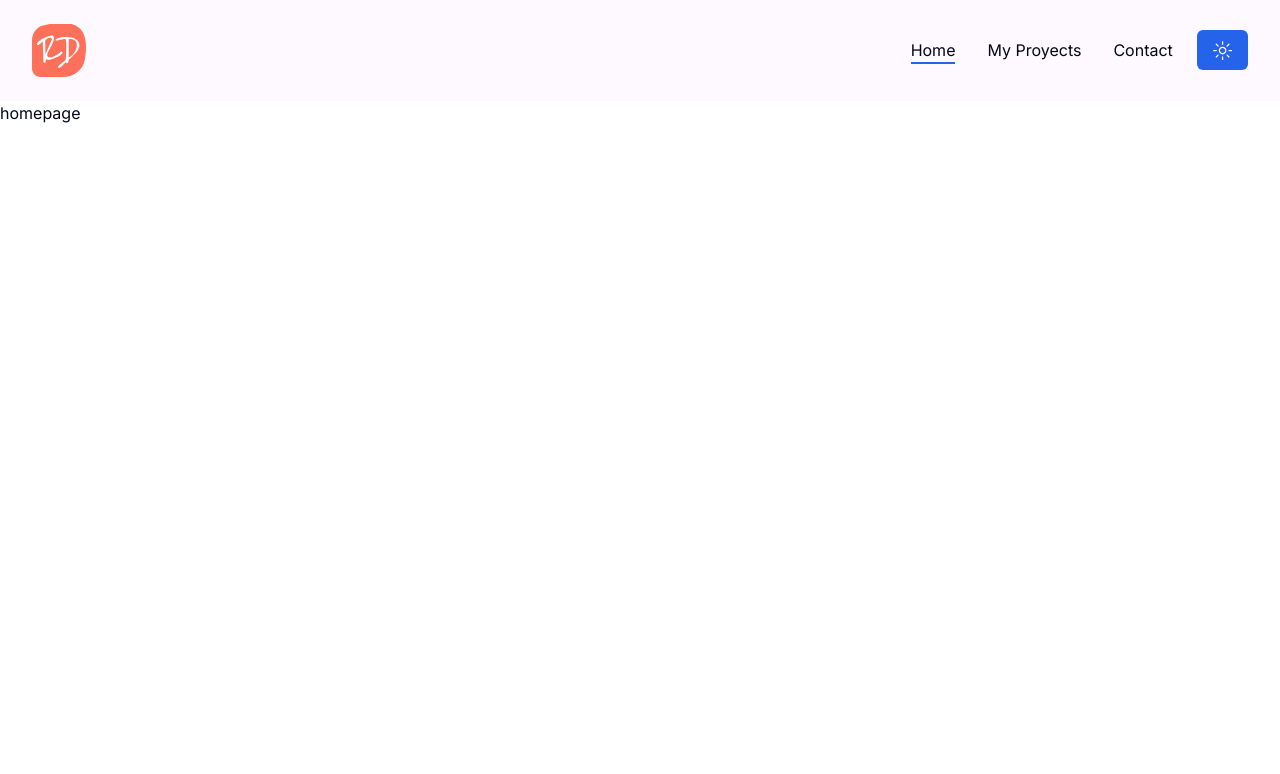
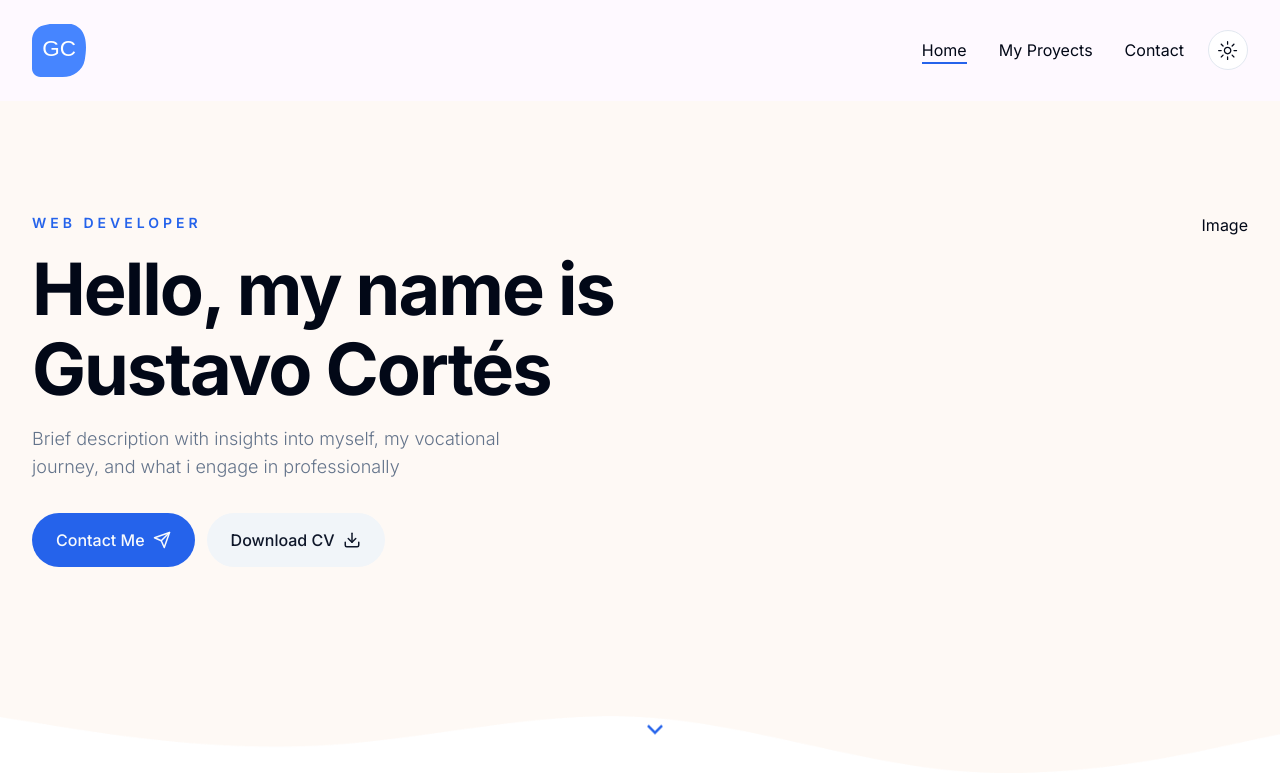
Before and after one commit to GCortesGustavo/portfolio, a Next.js app: page / in a window 1280 px wide. Shown: the top 774 px of the page. Built offline with nearby package versions, Linux system fonts and the light colour scheme.

Commit message:
Se modifican algunas variables globales css, se arma pequeño logo, se crea el Hero para presentar el portfolio, se agregan botones de contacto y de cv.

```diff
--- a/app/globals.css
+++ b/app/globals.css
@@ -60,3 +60,11 @@
     @apply bg-background text-foreground;
   }
 }
+
+.h1{
+  @apply text-6xl xl:text-[72px] xl:leading-[80px] tracking-[-2px] font-bold;
+}
+
+.subtitle {
+  @apply text-muted-foreground text-lg mb-8 font-light
+}
--- a/app/page.jsx
+++ b/app/page.jsx
@@ -1,7 +1,10 @@
-import Image from 'next/image'
+import Hero from '@/components/Hero';
+
 
 export default function Home() {
   return (
-    <main>homepage</main>
+    <main>
+      <Hero />
+    </main>
   )
 }
--- /dev/null
+++ b/components/Badge.jsx
@@ -0,0 +1,7 @@
+const Badge = () => {
+  return (
+    <div>Badge</div>
+  )
+}
+
+export default Badge
--- /dev/null
+++ b/components/DevImg.jsx
@@ -0,0 +1,9 @@
+import React from 'react'
+
+const DevImg = () => {
+  return (
+    <div>DevImg</div>
+  )
+}
+
+export default DevImg
--- /dev/null
+++ b/components/Hero.jsx
@@ -0,0 +1,48 @@
+import Link from "next/link";
+import { Button } from "./ui/button";
+import {Download, Send} from "lucide-react";
+
+import {
+    RiBriefcase4Fill,
+    RiTeamFill,
+    RiTodoFill,
+    RiArrowDownSLine,
+} from "react-icons/ri";
+
+//Components
+import DevImg from "./DevImg";
+import Socials from "./Socials";
+import Badge from "./Badge";
+
+const Hero = () => {
+  return (
+    <section className="py-12 xl:py-24 h-[84vh] xl:pt-28 bg-hero bg-no-repeat bg-bottom bg-cover dark:bg-none ">
+        <div className="container mx-auto">
+            <div className="flex justify-between gap-x-8">
+                {/*Text*/}
+                <div className="flex max-w-[600px] flex-col justify-center mx-auto xl:mx-0 text-center xl:text-left ">
+                    <div className="text-sm uppercase font-semibold mb-4 text-primary tracking-[4px]">Web Developer</div>
+                    <h1 className="h1 mb-4">Hello, my name is Gustavo Cortés</h1>
+                    <p className="subtitle max-w-[490px] mx-auto xl:mx-0">Brief description with insights into myself, my vocational journey, and what i engage in professionally</p>
+                    {/*Buttons*/}
+                    <div className="flex flex-col gap-y-3 md:flex-row gap-x-3 mx-auto xl:mx-0 mb-12">
+                        <Link href="/contact">
+                            <Button className="gap-x-2">Contact Me <Send size={18}/></Button>
+                        </Link>
+                        <Button variant="secondary" className="gap-x-2">Download CV<Download size={18}/></Button>
+                    </div>
+                </div>
+                {/*Image*/}
+                <div className="hidden xl:flex relative">Image</div>
+            </div>
+            {/*Icon*/}
+            <div className="hidden md:flex absolute left-2/4 bottom-44 xl:bottom-12 animate-bounce">
+                <RiArrowDownSLine className="text-3xl text-primary"/>
+            </div>
+        </div>
+
+    </section>
+  )
+}
+
+export default Hero
--- /dev/null
+++ b/components/Socials.jsx
@@ -0,0 +1,9 @@
+import React from 'react'
+
+const Socials = () => {
+  return (
+    <div>Socials</div>
+  )
+}
+
+export default Socials
--- a/components/ThemeToggler.jsx
+++ b/components/ThemeToggler.jsx
@@ -8,7 +8,7 @@
         const {theme, setTheme} = useTheme()
         return (
         <div>
-            <Button onClick={() => setTheme(theme === "dark" ? "light" : "dark")}>
+            <Button variant="outline" size="icon" onClick={() => setTheme(theme === "dark" ? "light" : "dark")}>
                 <SunIcon className="h-[1.2rem] w-[1.2rem] rotate-0 scale-100 transition-all dark:rotate-90 dark:scale-0"/>
                 <MoonIcon className="absolute h-[1.2rem] w-[1.2rem] rotate-90 scale-0 transition-all dark:rotate-0 dark:scale-100"/>
             </Button>
--- a/components/ui/button.jsx
+++ b/components/ui/button.jsx
@@ -5,7 +5,7 @@
 import { cn } from "@/lib/utils"
 
 const buttonVariants = cva(
-  "inline-flex items-center justify-center whitespace-nowrap rounded-md text-sm font-medium ring-offset-background transition-colors focus-visible:outline-none focus-visible:ring-2 focus-visible:ring-ring focus-visible:ring-offset-2 disabled:pointer-events-none disabled:opacity-50",
+  "inline-flex items-center justify-center whitespace-nowrap rounded-full text-base font-medium ring-offset-background transition-colors focus-visible:outline-none focus-visible:ring-2 focus-visible:ring-ring focus-visible:ring-offset-2 disabled:pointer-events-none disabled:opacity-50",
   {
     variants: {
       variant: {
@@ -20,7 +20,7 @@
         link: "text-primary underline-offset-4 hover:underline",
       },
       size: {
-        default: "h-10 px-4 py-2",
+        default: "h-[54px] px-6 py-2",
         sm: "h-9 rounded-md px-3",
         lg: "h-11 rounded-md px-8",
         icon: "h-10 w-10",
--- a/tailwind.config.js
+++ b/tailwind.config.js
@@ -70,6 +70,9 @@
         "accordion-down": "accordion-down 0.2s ease-out",
         "accordion-up": "accordion-up 0.2s ease-out",
       },
+      backgroundImage: {
+        hero: "url(/hero/hero-bg.png)"
+      }
     },
   },
   plugins: [require("tailwindcss-animate")],
```
Also changed, not shown: public/logo.svg.
